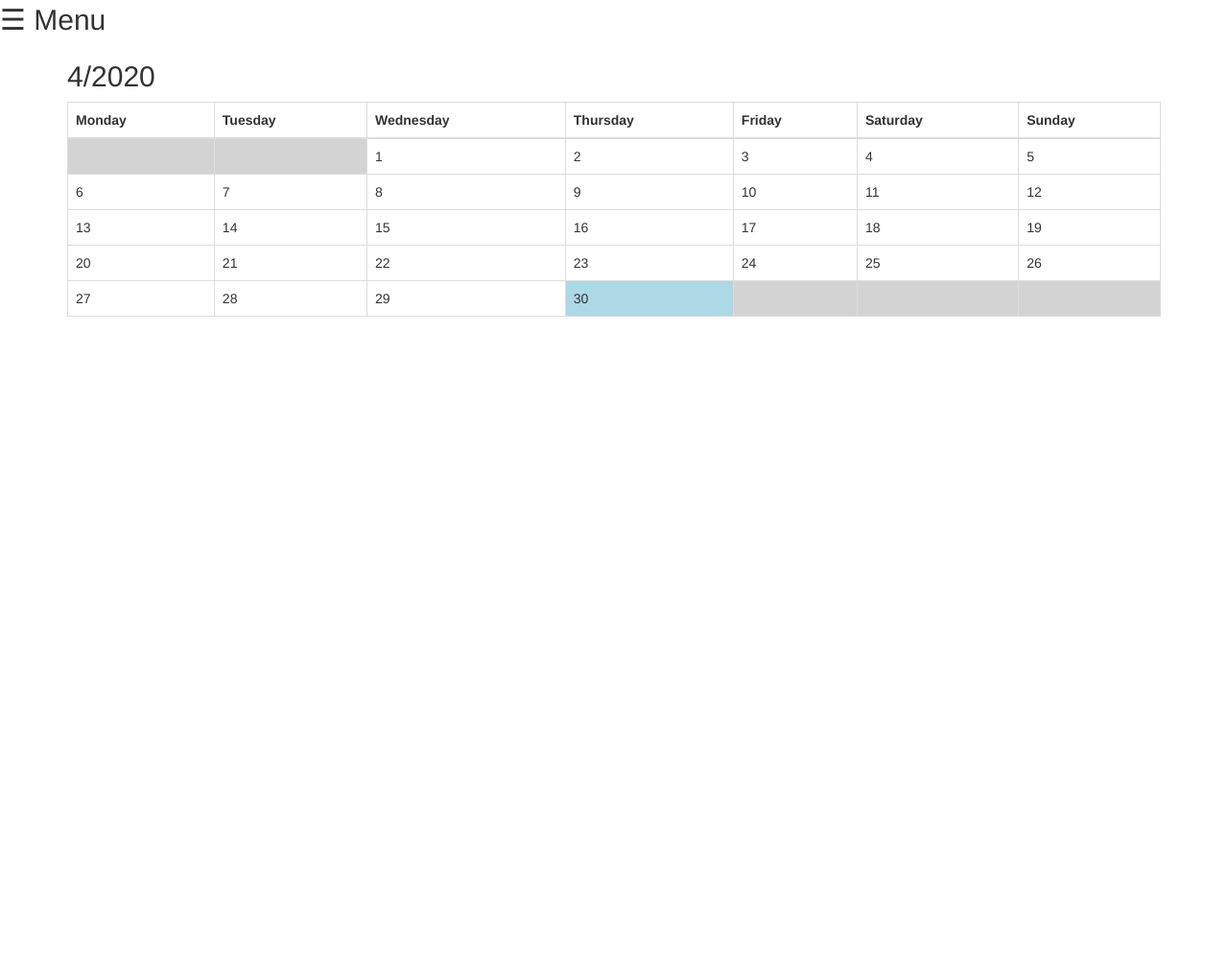
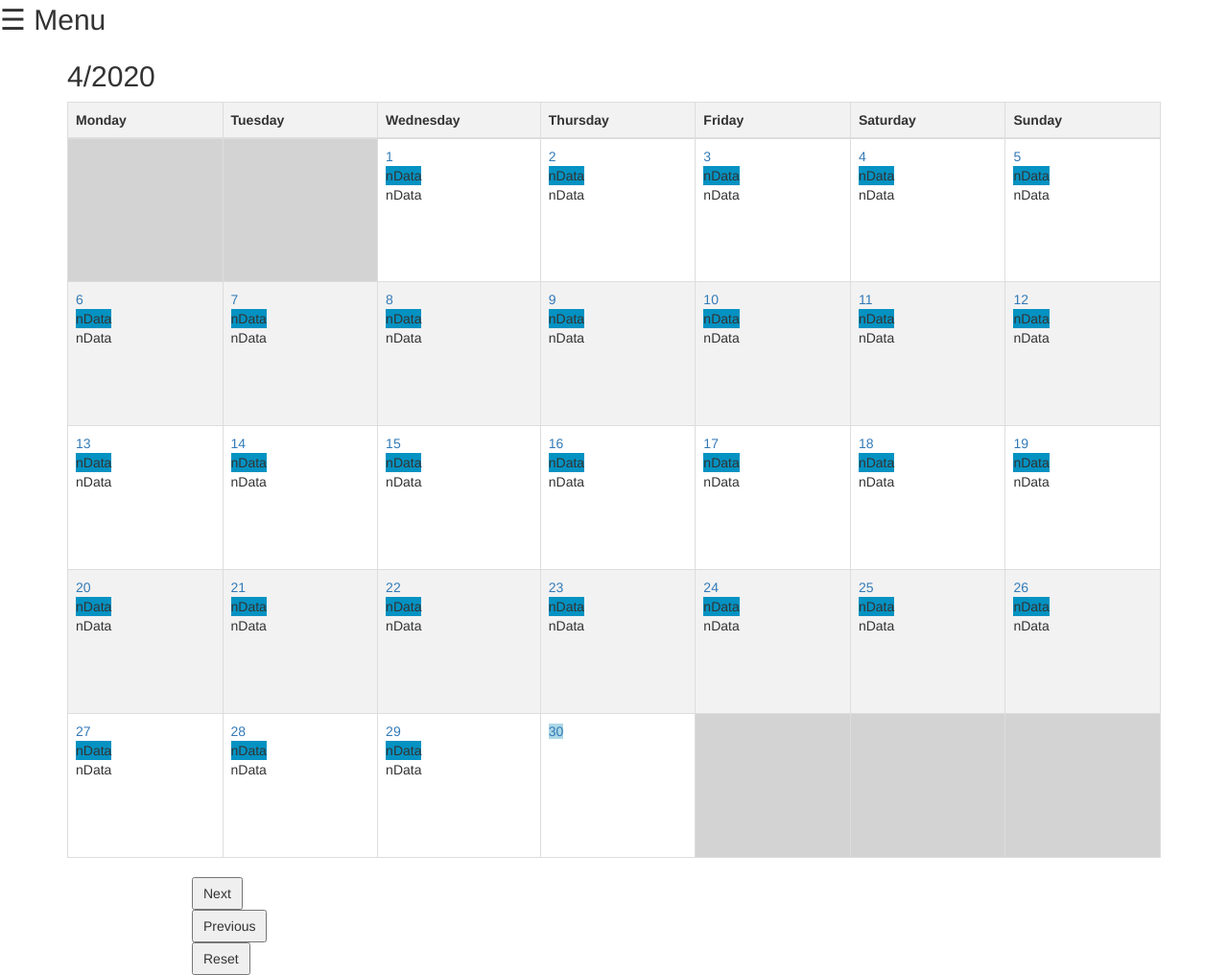
Before and after one commit to Edge720/PPM-Project, a Django app: page /events/ in a window 1280 px wide. Shown: the whole page at 96% size. Before the commit the page ends 330 px from the top, so only its background shows below. Run offline with Django 3.2, Linux system fonts and the light colour scheme; data comes from the database, SQL or seed files in the repository; some libraries are stand-ins or nearby versions.

Commit message:
Fixed the calendar

```diff
--- a/events/templates/events/index.html
+++ b/events/templates/events/index.html
@@ -10,6 +10,14 @@
         td:hover{
             background-color: lavender;
         }
+
+	th {
+	    background-color: #f2f2f2;
+	    width: 90px;
+	}
+
+
+	tr:nth-child(even) {background-color: #f2f2f2;}
 
     .sidenav {
       height: 100%;
@@ -67,12 +75,16 @@ function openNav() {
   document.getElementById("mySidenav").style.width = "250px";
 }
 
+function colorChanger(el){
+    alert("Row index is:");
+}
+
 function closeNav() {
   document.getElementById("mySidenav").style.width = "0";
 }
 </script>
 
-<div class="container">
+<div class="container" >
     <h2>{{ month }}/{{ year }}</h2>
 
 
@@ -89,14 +101,23 @@ function closeNav() {
         </tr>
         </thead>
         <tbody>
+
+
             {% for week in c_list %}
                 <tr>
                 {% for day in week %}
                     {% if day != 0 %}
                         {% if today == day %}
-                            <td style="background-color: lightblue">{{ day }}</td>
+                            <td> <a href="day" target="popup" onclick="window.open('day','name','width=600,height=400')" style="background-color: lightblue">{{ day }}</td>
                         {% else %}
-                            <td>{{ day }}</td>
+                            <td style="height: 150px";>
+			    <table>
+    			    <tr><td><a href="day" target="popup" onclick="window.open('day','name','width=600,height=400')">{{ day }}</td></tr>
+   			    <tr><td style="background-color: #0492C2">nData</td></tr>
+			    <tr><td>nData</td></tr>
+    			    </table>
+
+			    </td>
                         {% endif %}
                     {% else %}
                         <td style="background: #d3d3d3"></td>
@@ -107,5 +128,17 @@ function closeNav() {
         </tbody>
     </table>
 </div>
+<form action="/events/1/" method="post">
+    {% csrf_token %}
+    <input type="submit"  style="padding: 5px 10px; margin-left:200px;" value="Next" />
+    </form>
+<form action="/events/-1/" method="post">
+    {% csrf_token %}
+    <input type="submit"  style="padding: 5px 10px; margin-left:200px;" value="Previous" />
+    </form>
+<form action="/events/0/" method="post">
+    {% csrf_token %}
+    <input type="submit"  style="padding: 5px 10px; margin-left:200px;" value="Reset" />
+    </form>
 </body>
 </html>
--- a/events/urls.py
+++ b/events/urls.py
@@ -6,5 +6,8 @@ app_name = 'events'
 urlpatterns = [
     path('', views.index, name='index'),
     path('add/', views.add, name='add'),
-    path('add/done/', views.add_done, name='add_done')
+    path('add/done/', views.add_done, name='add_done'),
+    path('day/', views.day, name='Day'),
+    path('<monthAdd>/', views.index, name='newMonth')
+
 ]
--- a/events/views.py
+++ b/events/views.py
@@ -6,10 +6,24 @@ import calendar
 
 from .models import Event
 
+monthCount = 0
+yearCount = 0
+
 # Create your views here.
-def index(request):
+def index(request,monthAdd = 0):
+    global monthCount,yearCount
+    monthCount = monthCount + int(monthAdd)
     c = calendar.Calendar(calendar.MONDAY)
-    c_list = c.monthdayscalendar(timezone.now().year, timezone.now().month)
+    if int(monthAdd) == 0:
+        monthCount = 0
+        yearCount = 0
+    if timezone.now().month+monthCount == 13 :
+        monthCount = - timezone.now().month+1
+        yearCount = yearCount + 1
+    if timezone.now().month+monthCount == 0 :
+        monthCount = 12 - timezone.now().month
+        yearCount = yearCount - 1
+    c_list = c.monthdayscalendar(timezone.now().year+yearCount, timezone.now().month+monthCount)
     temp_w_iter = 0
     for week in c_list:
         temp_d_iter = 0
@@ -25,7 +39,7 @@ def index(request):
     del temp_d_iter, temp_w_iter
     today = timezone.now().day
 
-    context = {'c_list': c_list, 'year': timezone.now().year, 'month': timezone.now().month, 'today':today}
+    context = {'c_list': c_list, 'year': timezone.now().year+yearCount, 'month': timezone.now().month+monthCount, 'today':today}
     return render(request, 'events/index.html', context)
 
 def add(request):
@@ -40,3 +54,6 @@ def add_done(request):
 
 
     return HttpResponseRedirect(reverse('events:index'))
+
+def day(request):
+    return render(request, 'events/Day.html')
--- a/manage.py
+++ b/manage.py
@@ -13,7 +13,7 @@ def main():
             "Couldn't import Django. Are you sure it's installed and "
             "available on your PYTHONPATH environment variable? Did you "
             "forget to activate a virtual environment?"
-        ) from exc
+        )
     execute_from_command_line(sys.argv)
 
 
```
Also changed, not shown: events/templates/events/Day.html (added).
